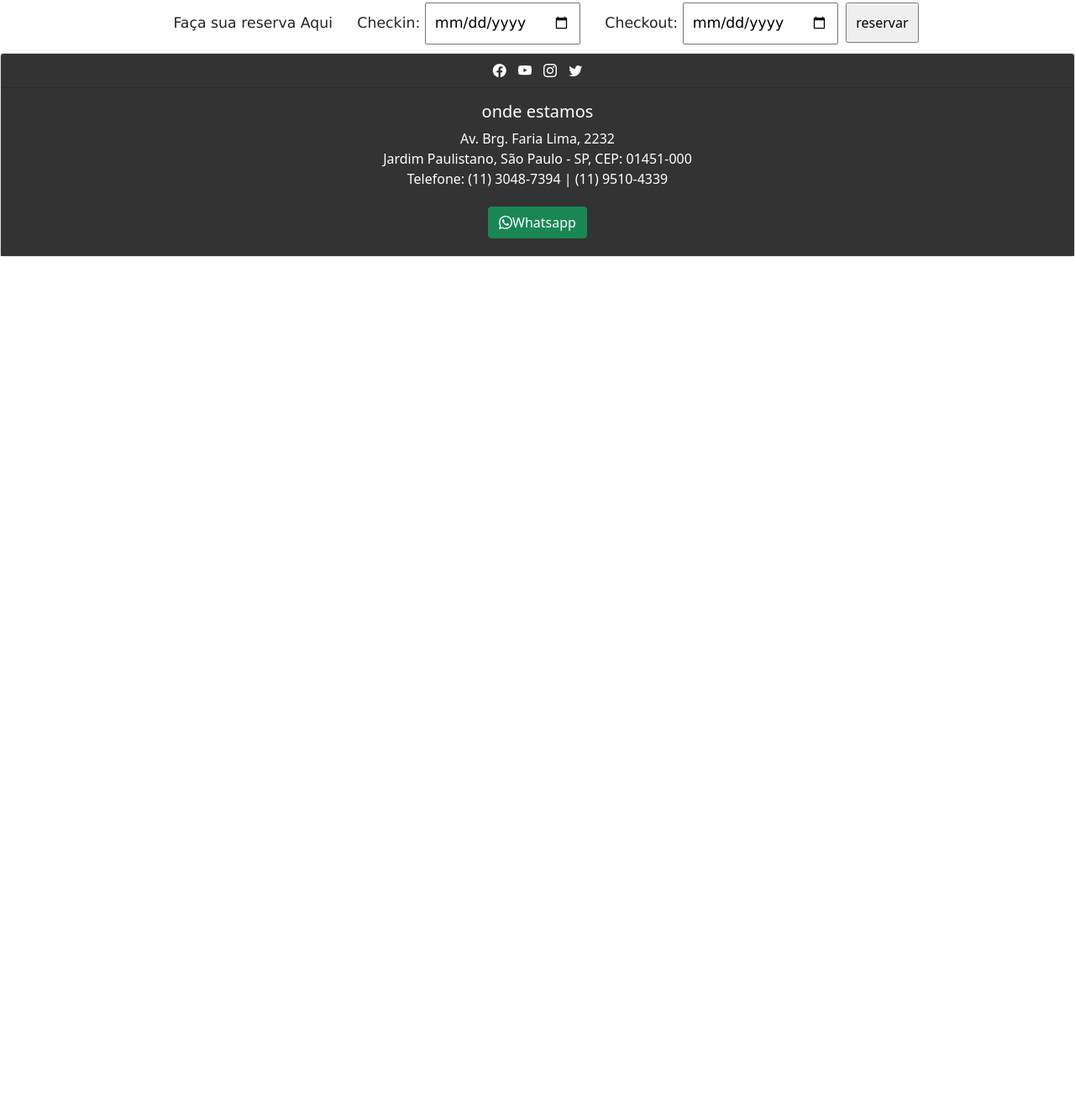
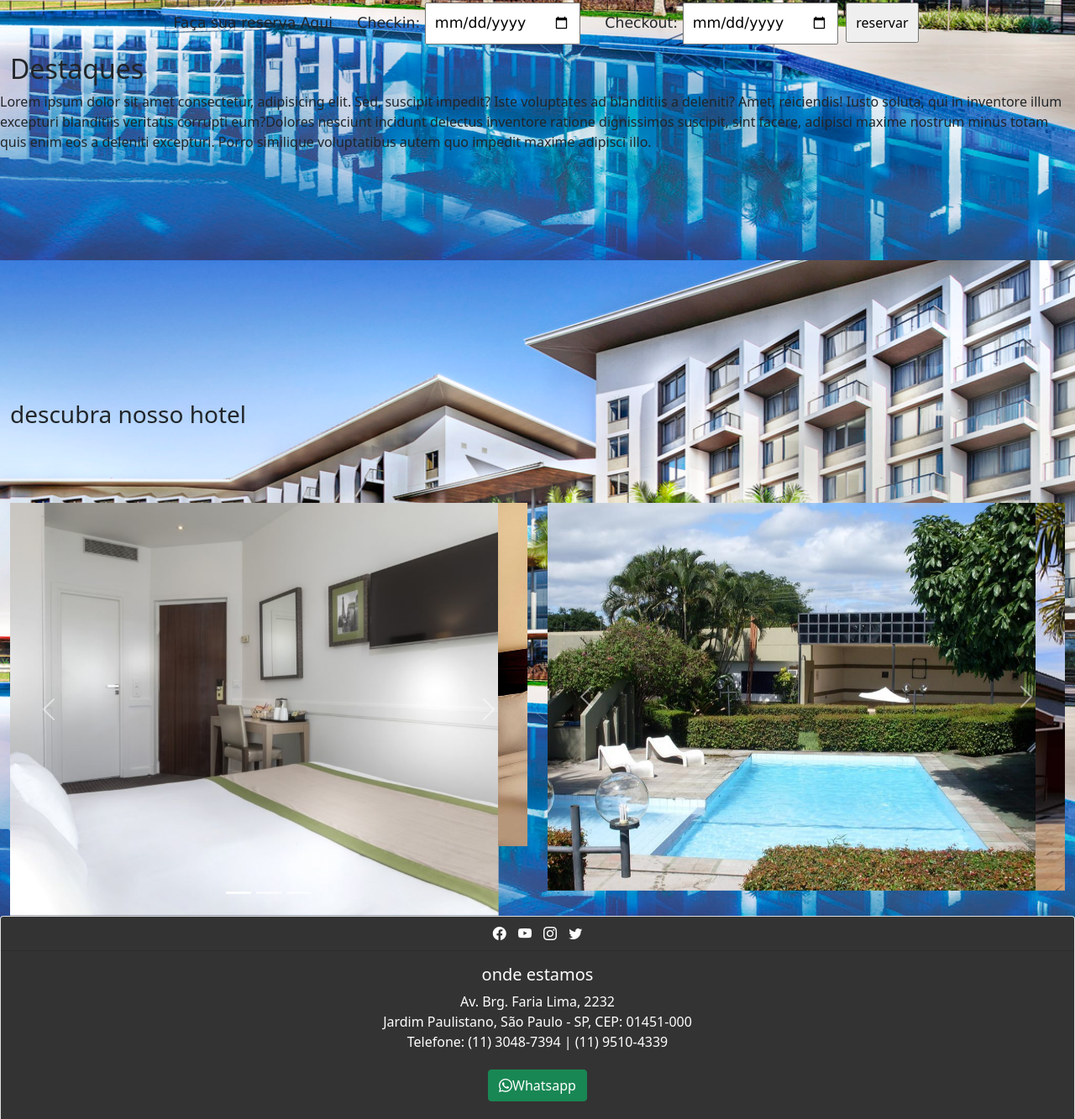
Before and after one commit to guifrans23/projeto-hotel-2, a plain HTML site: page index.html in a window 1280 px wide. Shown: the part 490-1823 px from the top of the page at 84% size. Before the commit the page ends 800 px from the top, so only its background shows below. Drawn offline with nearby package versions, Linux system fonts and the light colour scheme.

Commit message:
criação e estilização da pagina index

```diff
--- a/css/styles.css
+++ b/css/styles.css
@@ -39,3 +39,13 @@
 }
 
 /* ============================================================fim do fundo 2 =============================================================*/
+
+#fundo_branco {
+  background-color: rgb(240, 248, 248);
+}
+
+body {
+  background-image: url("../img/hotel1.jpg");
+  background-attachment: fixed;
+  background-size: 100%;
+}
--- a/index.html
+++ b/index.html
@@ -83,6 +83,9 @@
 
     <!--  -->
     <div class="container-fluid">
+
+      <!-- inicio do container-fluid -->
+            <div class="container-fluid fundo_branco"></div>
               <div class="row">
                 <div class="col">
                     <form id="reservas_superior">
@@ -98,9 +101,103 @@
                     </form>
                 </div>
             </div>
+
+
+         <!-- area do main do hotel -->
+            <h2>Destaques</h2>
          </div>
 
-    <!-- inicio do rodapé(footer) -->
+         <p><span>Lorem ipsum dolor sit amet consectetur, adipisicing elit. Sed, suscipit impedit? Iste voluptates ad blanditiis a deleniti? Amet, reiciendis! Iusto soluta, qui in inventore illum excepturi blanditiis veritatis corrupti eum?</span><span>Dolores nesciunt incidunt delectus inventore ratione dignissimos suscipit, sint facere, adipisci maxime nostrum minus totam quis enim eos a deleniti excepturi. Porro similique voluptatibus autem quo impedit maxime adipisci illo.</span></p>
+        <p>&nbsp;</p>
+
+
+        <!-- fim da area do main do hotel -->
+
+    <!-- fim do container-fluid -->
+    <p>&nbsp;</p>
+    <p>&nbsp;</p>
+    <p>&nbsp;</p>
+    <p>&nbsp;</p>
+
+    <!-- inicio de um novo container-fluid -->
+
+    <div class="container-fluid fundo_branco">
+      <div class="row">
+        <p>&nbsp;</p>
+        <p>&nbsp;</p>
+        <h3>descubra nosso hotel</h3>
+        <p>&nbsp;</p>
+        <p>&nbsp;</p>
+
+        <div class="col-6">
+          <!-- inicio do carrossel acomodações-->
+
+          <div id="carouselExampleIndicators2" class="carousel slide" data-bs-ride="carousel">
+            <div class="carousel-indicators">
+              <button type="button" data-bs-target="#carouselExampleIndicators" data-bs-slide-to="0" class="active" aria-current="true" aria-label="Slide 1"></button>
+              <button type="button" data-bs-target="#carouselExampleIndicators" data-bs-slide-to="1" aria-label="Slide 2"></button>
+              <button type="button" data-bs-target="#carouselExampleIndicators" data-bs-slide-to="2" aria-label="Slide 3"></button>
+            </div>
+            <div class="carousel-inner">
+              <div class="carousel-item active">
+                <img src="/img/quarto1.jpg" class="d-block w-100" alt="">
+              </div>
+              <div class="carousel-item">
+                <img src="/img/quarto2.jpg" class="d-block w-100" alt="">
+              </div>
+              <div class="carousel-item">
+                <img src="img/quarto5.jpg" class="d-block w-100" alt="">
+              </div>
+            </div>
+            <button class="carousel-control-prev" type="button" data-bs-target="#carouselExampleIndicators2" data-bs-slide="prev">
+              <span class="carousel-control-prev-icon" aria-hidden="true"></span>
+              <span class="visually-hidden">Previous</span>
+            </button>
+            <button class="carousel-control-next" type="button" data-bs-target="#carouselExampleIndicators2" data-bs-slide="next">
+              <span class="carousel-control-next-icon" aria-hidden="true"></span>
+              <span class="visually-hidden">Next</span>
+            </button>
+          </div>
+
+          <!-- fim do carrossel acomodações-->
+
+        </div>
+        <div class="col-6">
+
+          <!-- inicio do carrossel lazer -->
+
+          <div id="carouselExampleControls3" class="carousel slide" data-bs-ride="carousel">
+            <div class="carousel-inner">
+              <div class="carousel-item active">
+                <img src="img/lazer1.jpg" class="d-block w-100" alt="">
+              </div>
+              <div class="carousel-item">
+                <img src="img/lazer2.jpg" class="d-block w-100" alt="">
+              </div>
+              <div class="carousel-item">
+                <img src="img/lazer3.jpg" class="d-block w-100" alt="">
+              </div>
+            </div>
+            <button class="carousel-control-prev" type="button" data-bs-target="#carouselExampleControls3" data-bs-slide="prev">
+              <span class="carousel-control-prev-icon" aria-hidden="true"></span>
+              <span class="visually-hidden">Previous</span>
+            </button>
+            <button class="carousel-control-next" type="button" data-bs-target="#carouselExampleControls3" data-bs-slide="next">
+              <span class="carousel-control-next-icon" aria-hidden="true"></span>
+              <span class="visually-hidden">Next</span>
+            </button>
+          </div>
+
+          <!-- fim do carrossel lazer -->
+
+        </div>
+      </div>
+    </div>
+
+    <!-- fim do outro container-fluid -->
+
+
+    <!--============================================inicio do rodapé(footer)======================================================= -->
 
     <div class="card text-center">
       <div class="card-header fundo">
```
Lines whose indentation alone changed are shown as unchanged.
